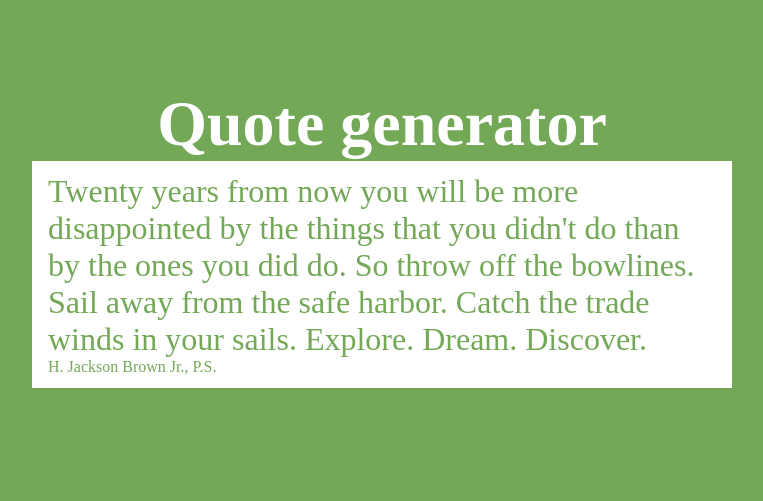
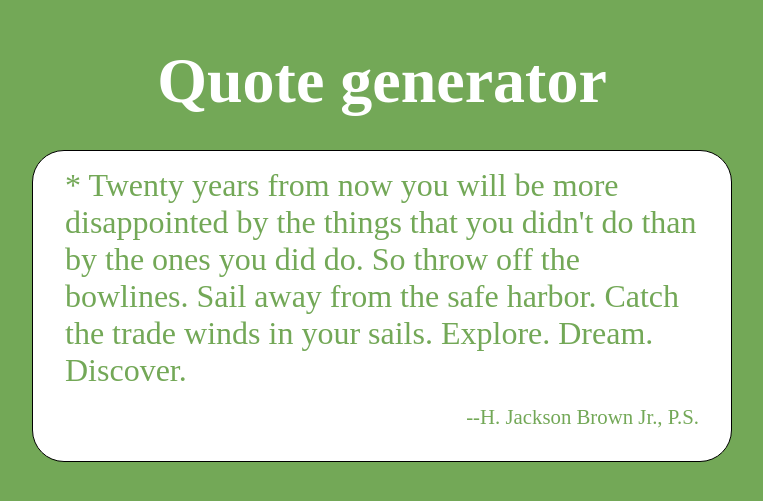
Before and after one commit to yusef-codes10/quote-generator-vue, a Vue app: page / in a window 1280 px wide. Shown: the part 163-664 px from the top of the page, without its empty margins (258-1021 px from the left). Built offline with nearby package versions, Linux system fonts and the light colour scheme.

Commit message:
perfect styling so far

```diff
--- a/src/components/QHeader.vue
+++ b/src/components/QHeader.vue
@@ -7,7 +7,7 @@
 <style scoped>
 h1 {
   font-size: clamp(2rem, 4vw + 1rem, 4rem);
-  text-align: center;
-  /* margin: 2rem 0; */
+  /* text-align: center; */
+  margin: 2rem 0;
 }
 </style>
--- a/src/components/QMain.vue
+++ b/src/components/QMain.vue
@@ -17,14 +17,32 @@ const author = ref('H. Jackson Brown Jr., P.S. ')
 
 <style scoped>
 .quote-container {
-  width: 700px;
+  width: min(700px, 80%);
   height: auto;
   background-color: var(--font-color);
   color: var(--bg-color);
-  padding: 12px 16px;
+  padding: 1rem 2rem;
+  border: 1px solid #000;
+  border-radius: 2rem;
 }
 
 .quote-section {
   font-size: clamp(2rem, 2vw + 0.25rem, 3.1rem);
+  font-weight: 500;
+}
+
+.quote-section::before {
+  content: '*';
+}
+
+.author {
+  display: flex;
+  justify-content: flex-end;
+  margin: 1rem 0;
+  font-size: 1.3rem;
+}
+
+.author::before {
+  content: '--';
 }
 </style>
```
